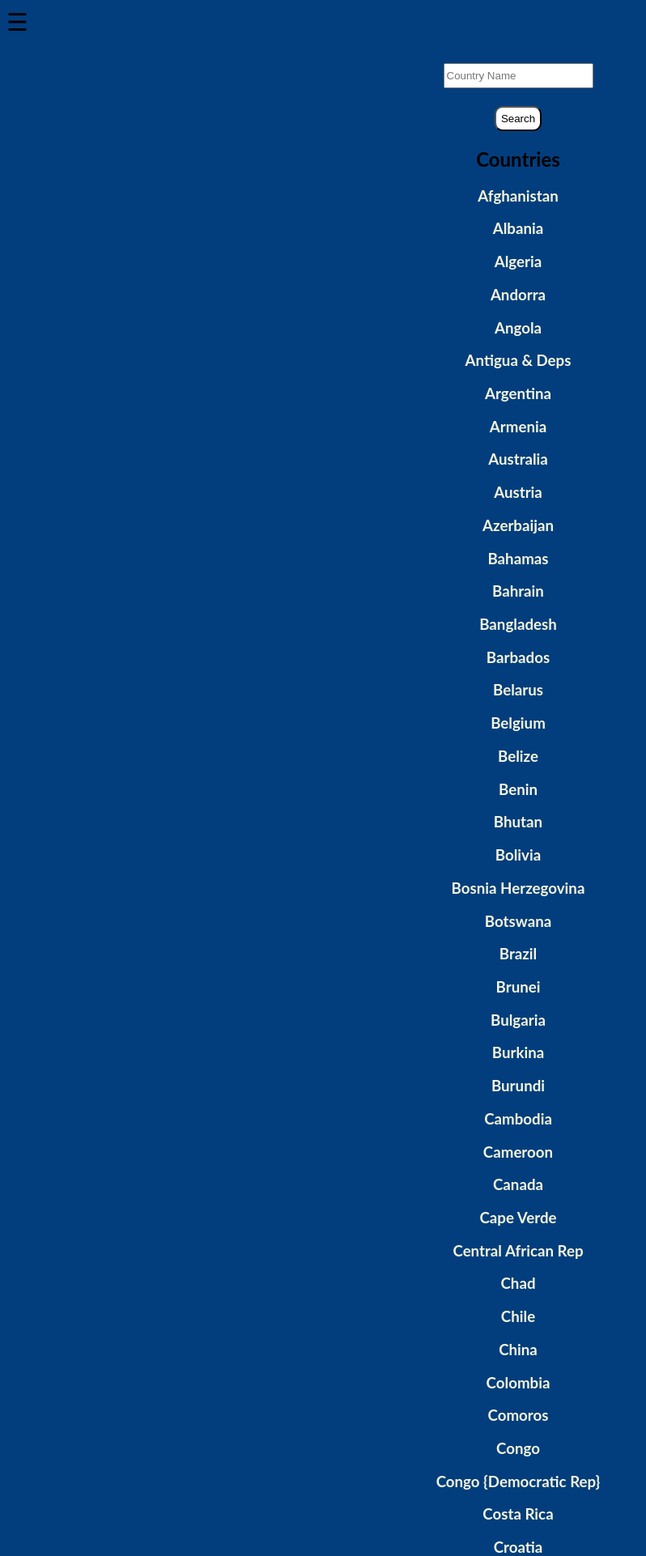
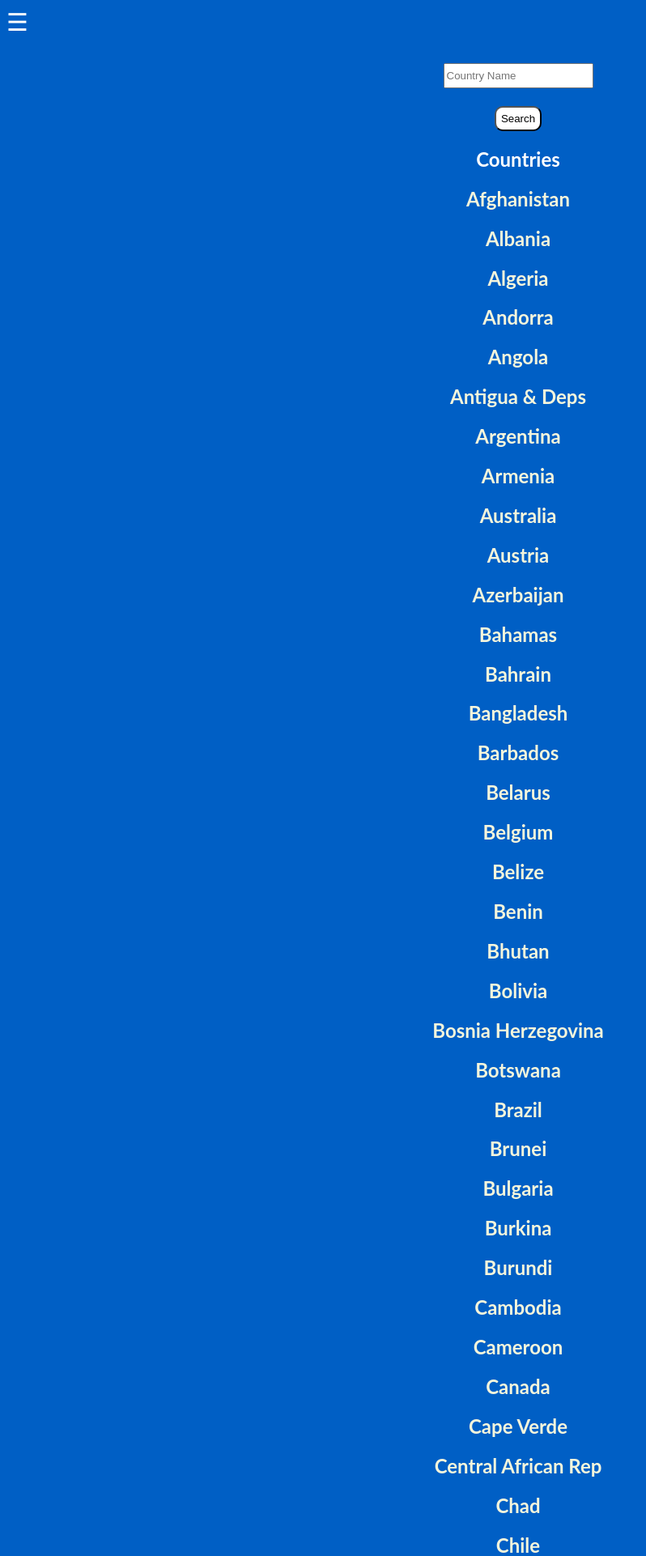
Before and after one commit to delivey/schoolvid19, a Flask app: page /countries in a window 1280 px wide. Shown: the top 1922 px of the page at 81% size, without its empty margins (0-798 px from the left). Run offline with Flask 2, Linux system fonts and the light colour scheme; data comes from the database, SQL or seed files in the repository.

Commit message:
changed colors, fixed green in visited links, etc

```diff
--- a/static/style.css
+++ b/static/style.css
@@ -1,6 +1,7 @@
 body {
   font-family: "Lato", sans-serif;
-  background-color: #023e7d;
+  background-color: #005fc5;
+  color: white
 }
 
 .sidenav {
@@ -26,7 +27,7 @@ body {
 }
 
 .sidenav a:hover {
-  color: tomato;
+  color: white;
 }
 
 .sidenav .closebtn {
@@ -59,7 +60,7 @@ a.nav-link:link
 }
 a.nav-link:visited
 {
-  color: green;
+  color: #cecece;
   text-decoration: none;
 }
 a.nav-link:hover
--- a/templates/countries.html
+++ b/templates/countries.html
@@ -16,11 +16,11 @@
 <h2><center><th>Countries</th></center></h2>
 <tr>
     {% for i in results %}
-    <h1><a href="/country/{{ i[0] }}" class="nav-link"><center>{{ i[0] }}</center></a></h1>
+    <h2><a href="/country/{{ i[0] }}" class="nav-link"><center>{{ i[0] }}</center></a></h2>
     {% endfor %}
 </tr>
 {% for i in countries %}
-<h3><a href="/country/{{ i[0] }}" class="nav-link"><tr><center>{{ i[0] }}</tr></center></a></h3>
+<h2><a href="/country/{{ i[0] }}" class="nav-link"><tr><center>{{ i[0] }}</tr></center></a></h2>
 {% endfor %}
 
 {% endblock %}
```
Also changed, not shown: app.py (renamed from application.py), static/logo.png.
